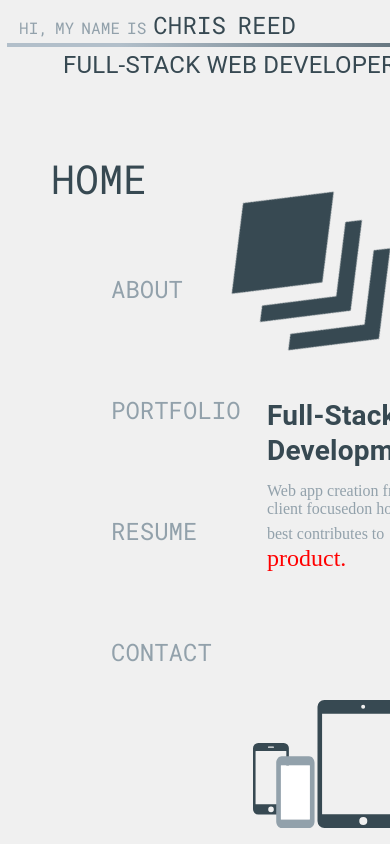
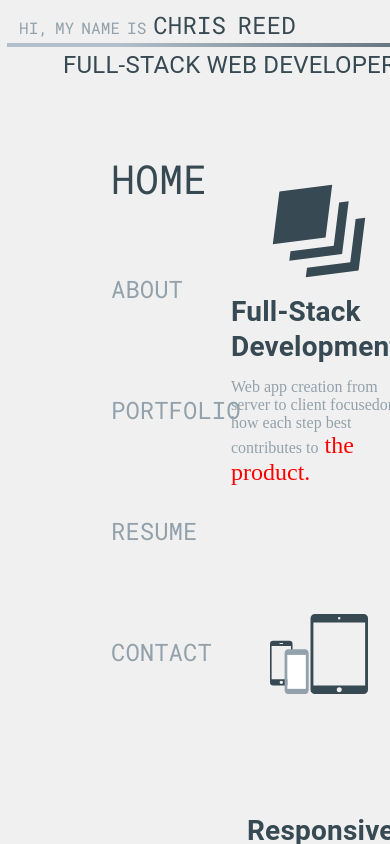
Before and after one commit to cr31293/chrisreed, a React (Create React App) app: page / in a window 390 px wide. Built offline with nearby package versions, Linux system fonts and the light colour scheme.

Commit message:
responsive changes to tablet views for home/about

```diff
--- a/src/components/ContentContainer/Content/About.js
+++ b/src/components/ContentContainer/Content/About.js
@@ -35,8 +35,8 @@ const useStyles = makeStyles((theme) => ({
       height: "40em"
     },
     [theme.breakpoints.down("sm")]: {
-      width: "25em",
-      height: "45em"
+      width: "27.5em",
+      height: "38.5em"
     }
   },
   imgDiv: {
@@ -65,11 +65,11 @@ const useStyles = makeStyles((theme) => ({
       marginLeft: "10em",
     },
     [theme.breakpoints.down("md")]: {
-      marginLeft: "5em",
-      marginTop: "10em",
+      marginLeft: "7.5em",
+      marginTop: "8em",
     },
     [theme.breakpoints.down("sm")]: {
-      marginLeft: "-1em",
+      marginLeft: "-2em",
       marginTop: "5em"
     }
   }
--- a/src/components/ContentContainer/Content/Home.js
+++ b/src/components/ContentContainer/Content/Home.js
@@ -29,12 +29,20 @@ const useStyles = makeStyles((theme) => ({
   },
   responsiveContainer: {
     marginTop: "10em",
-    marginLeft: "5em"
+    marginLeft: "5em",
+    [theme.breakpoints.down("md")]: {
+      marginTop: "7.5em",
+      marginLeft: "2em"
+    }
   },
 
   fullStackContainer: {
     marginTop: "2em",
-    marginLeft: "3.25em"
+    marginLeft: "3.25em",
+    [theme.breakpoints.down("md")]: {
+      marginTop: "0.5em",
+      marginLeft: "1em"
+    }
   },
 
   header: {
@@ -65,7 +73,12 @@ const useStyles = makeStyles((theme) => ({
     height: "12em",
     display: "flex",
     marginRight: "5em",
-    transform:'rotate(315deg)'
+    transform:'rotate(315deg)',
+    [theme.breakpoints.down("md")]: {
+      height: "7em",
+      marginRight: "2.5em",
+      marginLeft: "3em"
+    }
 
   },
   mobileIcon: {
@@ -74,8 +87,9 @@ const useStyles = makeStyles((theme) => ({
     marginTop: "8em",
     marginRight: "3em",
     [theme.breakpoints.down("md")]: {
-      height: "8em",
+      height: "5em",
       marginRight: "2.5em",
+      marginLeft: "3em"
     },
   },
 }));
--- a/src/pages/Nav/index.js
+++ b/src/pages/Nav/index.js
@@ -25,7 +25,7 @@ const useStyles = makeStyles((theme) => ({
     },
     [theme.breakpoints.down('md')]: {
       fontSize: "2.5rem",
-      marginLeft: "-1.5em"
+      marginLeft: "0em"
     }
   },
   gridContainerGreeting: {
```
Also changed, not shown: 1 other file (tests, documents, lock files or other folders).
